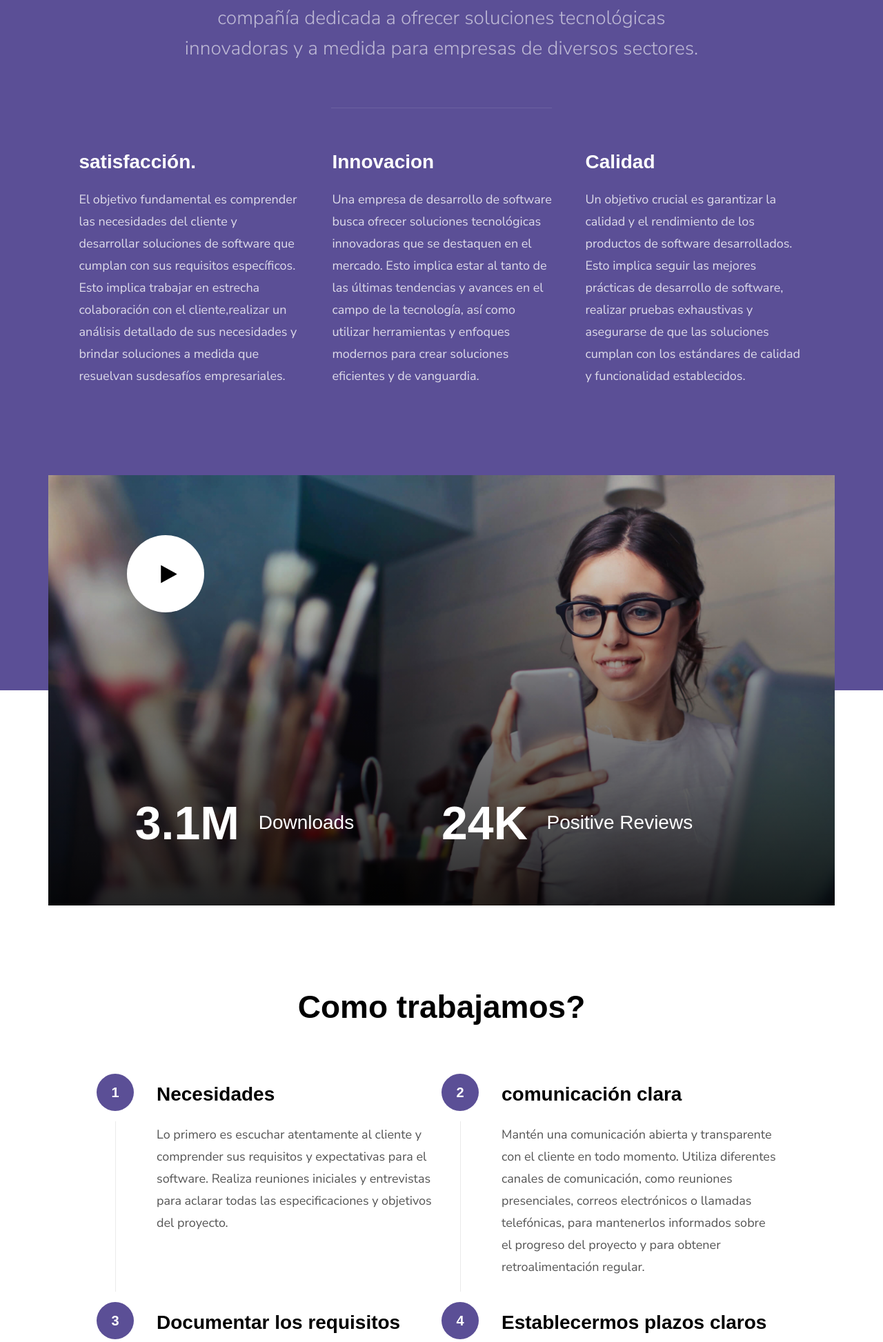
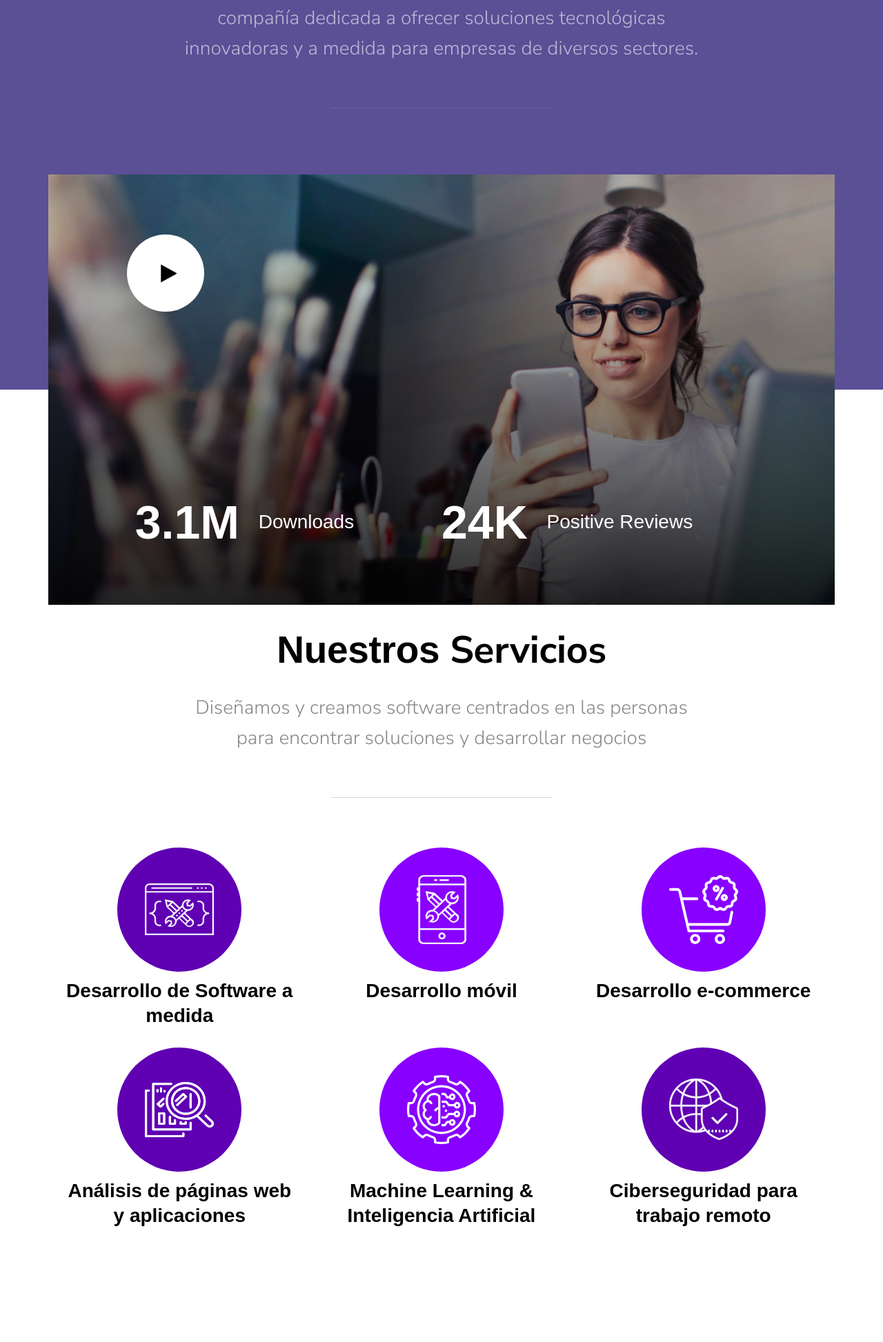
Before and after one commit to carlosribera/landpage, a Django app: page / in a window 1280 px wide. Shown: the part 1223-3169 px from the top of the page at 69% size. Run offline with Django 4.2, Linux system fonts and the light colour scheme; data comes from the database, SQL or seed files in the repository; some web fonts are replaced.

Commit message:
optimizando los datos que se muestran

```diff
--- a/myapp/static/css/forms.css
+++ b/myapp/static/css/forms.css
@@ -40,7 +40,7 @@ form input[type="submit"]:hover{
 
 textarea{
 	width:100%;
-	height:50px;
+	height:25px;
 	border:1px solid #f6f6f6;
 	border-radius:5px;
 	background-color:rgba(255, 255, 255, 0.03);
--- a/myapp/static/css/main.css
+++ b/myapp/static/css/main.css
@@ -3159,7 +3159,7 @@ html.no-csstransitions .home-content__main {
 .s-features {
   padding-top: 19.2rem;
   padding-bottom: 20rem;
-  background-color: #eaeaea;
+  background-color: #fff;
   overflow: hidden;
   position: relative;
 }
--- a/myapp/templates/index.html
+++ b/myapp/templates/index.html
@@ -71,28 +71,13 @@
         </div>
     </div> <!-- end section-header -->
 
-    <div class="row wide about-desc" data-aos="fade-up">
-
-        <div class="col-full slick-slider about-desc__slider">
-
-            {% for about in abouts %}
-            <div class="about-desc__slide">
-                <h3 class="item-title">{{about.title}}</h3>
-                <p>{{about.description}}</p>
-            </div>
-            {% endfor %}
-
-        </div> <!-- end about-desc__slider -->
-
-    </div> <!-- end about-desc -->
-
 </section> <!-- end s-about -->
 
 
 
-<!-- about-how
+<!-- services
     ================================================== -->
-<section id="about-how" class="s-about-how">
+<section id="services" class="s-about-how">
 
     <div class="row">
         <div class="col-full video-bg" data-aos="fade-up">
@@ -124,145 +109,60 @@
             </div>
         </div> <!-- end video-bg -->
     </div>
-
-    <div class="row process-wrap">
-
-        <h2 class="display-2 text-center" data-aos="fade-up">Como trabajamos?</h2>
-
-        <div class="process" data-aos="fade-up">
-            <div class="process__steps block-1-2 block-tab-full group">
-
-                <div class="col-block step">
-                    <h3 class="item-title">Necesidades</h3>
-                    <p>Lo primero es escuchar atentamente al cliente y comprender sus requisitos y expectativas para el
-                        software. Realiza reuniones iniciales y entrevistas para aclarar todas las especificaciones y
-                        objetivos del proyecto.
-                    </p>
-                </div>
-
-                <div class="col-block step">
-                    <h3 class="item-title">comunicación clara</h3>
-                    <p>Mantén una comunicación abierta y transparente con el cliente en todo momento. Utiliza diferentes
-                        canales de comunicación, como reuniones presenciales, correos electrónicos o llamadas
-                        telefónicas, para mantenerlos informados sobre el progreso del proyecto y para obtener
-                        retroalimentación regular.
-                    </p>
-                </div>
-
-                <div class="col-block step">
-                    <h3 class="item-title">Documentar los requisitos</h3>
-                    <p>Es fundamental documentar todos los requisitos acordados en un documento formal, como un alcance
-                        del proyecto o una propuesta técnica. Esto asegura que ambos estén alineados y tengan una
-                        referencia clara durante todo el proceso de desarrollo.
-                    </p>
-                </div>
-
-                <div class="col-block step">
-                    <h3 class="item-title">Establecermos plazos claros</h3>
-                    <p>Divide el proyecto en hitos o etapas y establece plazos realistas para cada una. Esto ayudará a mantener el progreso en el camino correcto y permitirá al cliente ver el avance de manera incremental.
-                    </p>
-                </div>
-
-                <div class="col-block step">
-                    <h3 class="item-title">Mostramos prototipos y avances tempranos</h3>
-                    <p>Si es posible, proporciona al cliente prototipos o versiones tempranas del software para que pueda visualizar y experimentar cómo se verá y funcionará. Esto facilita la retroalimentación temprana y ayuda a evitar sorpresas más adelante en el proceso.
-                    </p>
-                </div>
-
-                <div class="col-block step">
-                    <h3 class="item-title">Obtener retroalimentación y ajustar</h3>
-                    <p> Escucha atentamente la retroalimentación del cliente y realiza ajustes según sea necesario. Asegúrate de que las expectativas del cliente se cumplan y de que el software se ajuste a sus necesidades.
-                    </p>
-                </div>
-
-                <div class="col-block step">
-                    <h3 class="item-title">Probar exhaustivamente</h3>
-                    <p>Antes de entregar el producto final, realiza pruebas rigurosas para asegurarte de que el software sea estable, seguro y cumpla con los requisitos establecidos.
-                    </p>
-                </div>
-
-                <div class="col-block step">
-                    <h3 class="item-title">Ofrecemos soporte y capacitación</h3>
-                    <p>Después de entregar el software, proporciona soporte técnico y capacitación para el cliente, asegurándote de que comprendan cómo utilizar el software y estén satisfechos con el producto final.
-                    </p>
-                </div>
-
-            </div> <!-- end process__steps -->
-        </div> <!-- end process -->
-    </div> <!-- end about-how -->
-
-</section> <!-- end s-about-how -->
-
-<!-- services
-    ================================================== -->
-<section id="services" class="s-features target-section">
-
-    <div class="row section-header has-bottom-sep" data-aos="fade-up">
+    <br>
+    <div class="row section-header has-bottom-sep " data-aos="fade-up">
         <div class="col-full">
             <h1 class="display-1">
-                Pide tu software con las caracteristicas que desees.
+                Nuestros <strong>Servicios</strong>
             </h1>
             <p class="lead">
-                El objetivo fundamental es comprender las necesidades del cliente y desarrollar soluciones de software
-                que cumplan con sus requisitos específicos.
+                Diseñamos y creamos software centrados en las personas para encontrar soluciones y desarrollar negocios
             </p>
         </div>
     </div> <!-- end section-header -->
 
     <div class="row features block-1-3 block-m-1-2">
+        <div class="col-block item-feature align-center" data-aos="fade-up">
+            <img src="{% static 'images/icons/softdev.08e61197.svg' %}">
+            <div class="item-feature__text">
+                <h3 class="item-title">Desarrollo de Software a medida</h3>
+            </div>
+        </div>
+        <div class="col-block item-feature align-center" data-aos="fade-up">
+            <img src="{% static 'images/icons/mobiledev.1773f7bc.svg' %}">
+            <div class="item-feature__text">
+                <h3 class="item-title">Desarrollo móvil</h3>
+            </div>
+        </div>
+        <div class="col-block item-feature align-center" data-aos="fade-up">
+            <img src="{% static 'images/icons/ecommerce.92d87914.svg' %}">
+            <div class="item-feature__text">
+                <h3 class="item-title">Desarrollo e-commerce</h3>
+            </div>
+        </div>
+        <div class="col-block item-feature align-center" data-aos="fade-up">
+            <img src="{% static 'images/icons/weblanding.f7619455.svg' %}">
+            <div class="item-feature__text">
+                <h3 class="item-title">Análisis de páginas web y aplicaciones</h3>
+            </div>
+        </div>
+        <div class="col-block item-feature align-center" data-aos="fade-up">
+            <img src="{% static 'images/icons/machinelearning.9f4afcfc.svg' %}">
+            <div class="item-feature__text">
+                <h3 class="item-title">Machine Learning & Inteligencia Artificial</h3>
+            </div>
+        </div>
+        <div class="col-block item-feature align-center" data-aos="fade-up">
+            <img src="{% static 'images/icons/remote.c581fd3c.svg' %}">
+            <div class="item-feature__text">
+                <h3 class="item-title">Ciberseguridad para trabajo remoto</h3>
+            </div>
+        </div>
+    </div>
+</section> <!-- end s-about-how -->
 
 
-        {% for service in services %}
-        <div class="col-block item-feature" data-aos="fade-up">
-            <div class="item-feature__icon">
-                <i class="icon-layers"></i>
-            </div>
-            <div class="item-feature__text">
-                <h3 class="item-title">{{service.title}}</h3>
-                <p>{{service.description}}</p>
-            </div>
-        </div>
-        {% endfor %}
-        <!--
 
-                        <i class="icon-upload"></i>
-
-                        <i class="icon-video-camera"></i>
-
-                        <i class="icon-shield"></i>
-
-                        <i class="icon-chat"></i>
-
-                        <i class="icon-wallet"></i>
-
-            -->
-</section>
-
-<!-- portfolio
-    ================================================== -->
-<section id="portfolio" class="s-download target-section">
-
-    <div class="row section-header align-center" data-aos="fade-up">
-        <div class="col-full">
-            <h1 class="display-1">
-                Únase a nuestra comunidad de más de 3,000,000 usuarios.
-            </h1>
-            <p class="lead">
-                Puedes ver Nuestros proyectos realizados con mayor demanda de mercado
-            </p>
-        </div>
-    </div> <!-- end section-header -->
-
-    <div class="row" style="margin-bottom: 30px;">
-        <div class="col-full text-center">
-            <ul class="download-badges" data-aos="fade-up">
-                <li><a href="https://github.com/carlosribera" title="" class="badge-appstore">App Store</a></li>
-                <li><a href="#0" title="" class="badge-googleplay">Play Store</a></li>
-            </ul>
-        </div>
-    </div>
-
-</section> <!-- end s-download -->
 
 <section id="home" class="s-home target-section" data-parallax="scroll"
     data-image-src="{% static 'images/hero-bg.jpg' %}" data-natural-width=3000 data-natural-height=2000
```
Also changed, not shown: myapp/templates/contacto.html (added, +21 -0 lines), myapp/static/images/icons/ecommerce.92d87914.svg (added), myapp/static/images/icons/machinelearning.9f4afcfc.svg (added), myapp/static/images/icons/mobiledev.1773f7bc.svg (added), myapp/static/images/icons/remote.c581fd3c.svg (added), myapp/static/images/icons/softdev.08e61197.svg (added), myapp/static/images/icons/weblanding.f7619455.svg (added).
